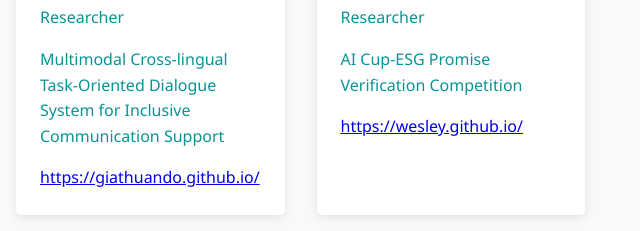
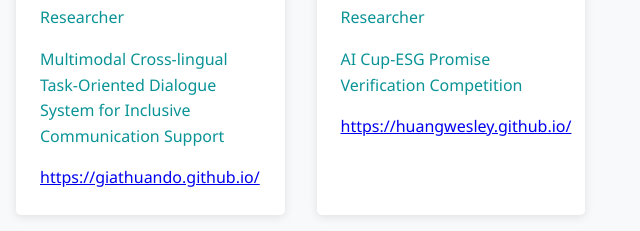
Before and after one commit to ifitntpu/ifitntpu.github.io, a plain HTML site: page index.html in a window 1280 px wide. Shown: the part 4609-4840 px from the top of the page, 640-1280 px from the left. Drawn offline with Linux system fonts and the light colour scheme.

Commit message:
Update index.html

```diff
--- a/index.html
+++ b/index.html
@@ -667,7 +667,7 @@
             <h3>Wei-Chun Huang</h3>
             <p>Researcher</p>
             <p>AI Cup-ESG Promise Verification Competition</p>
-            <a href="https://huangwesley.github.io/">https://wesley.github.io/</a>
+            <a href="https://huangwesley.github.io/">https://huangwesley.github.io/</a>
           </div>
         </div>
         <div class="member-card">
```
